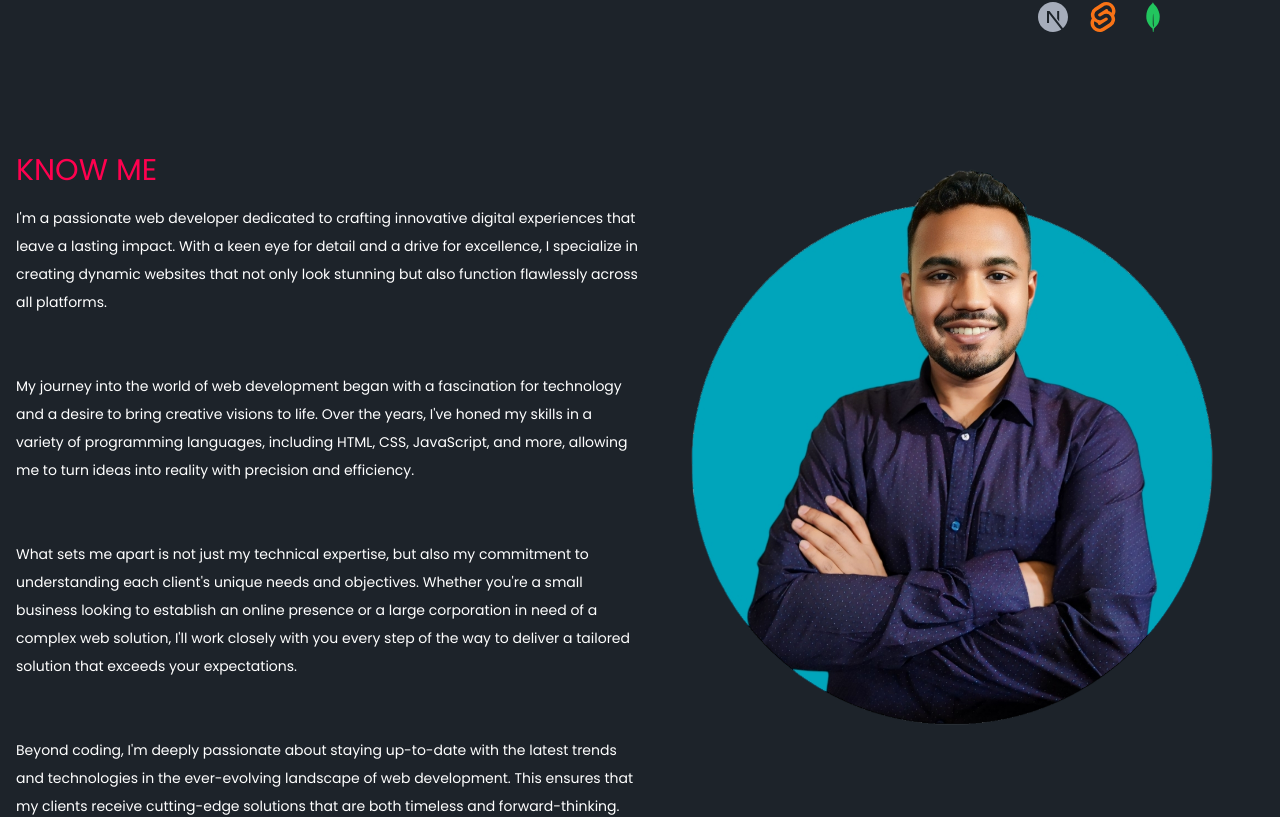
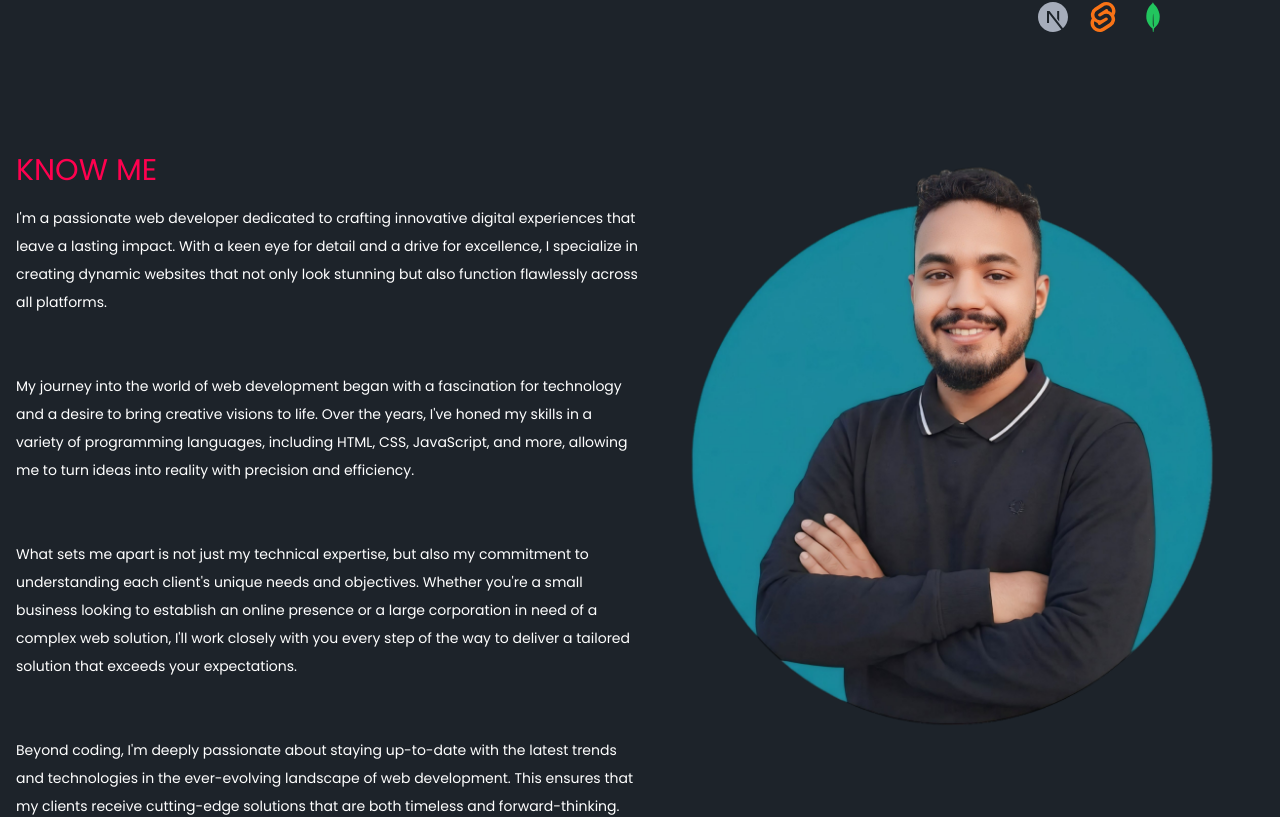
Before and after one commit to safayet404/svelte-portfolio, a SvelteKit app: page / in a window 1280 px wide. Shown: the part 604-1421 px from the top of the page. Built offline with nearby package versions, Linux system fonts and the light colour scheme; some icons are missing.

Commit message:
Update image source in KnowMe.svelte

```diff
--- a/src/components/KnowMe.svelte
+++ b/src/components/KnowMe.svelte
@@ -29,7 +29,7 @@ Beyond coding, I'm deeply passionate about staying up-to-date with the latest tr
         </div>
 
         <div data-aos="fade-left">
-            <img  src="/safayet.png" alt=" " loading="lazy"/>
+            <img  src="/me.png" alt=" " loading="lazy"/>
         </div>
     </div>
 </div>
```
